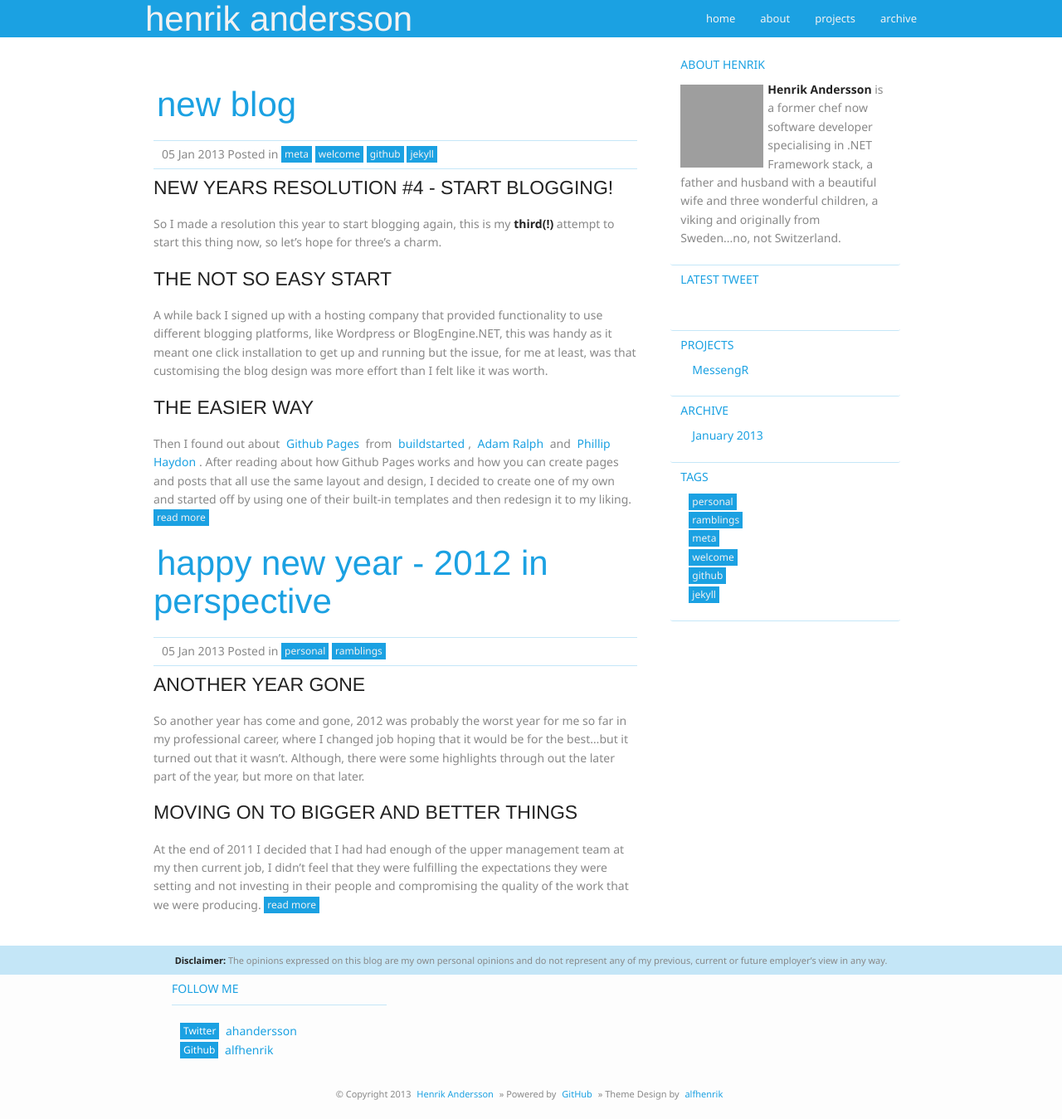
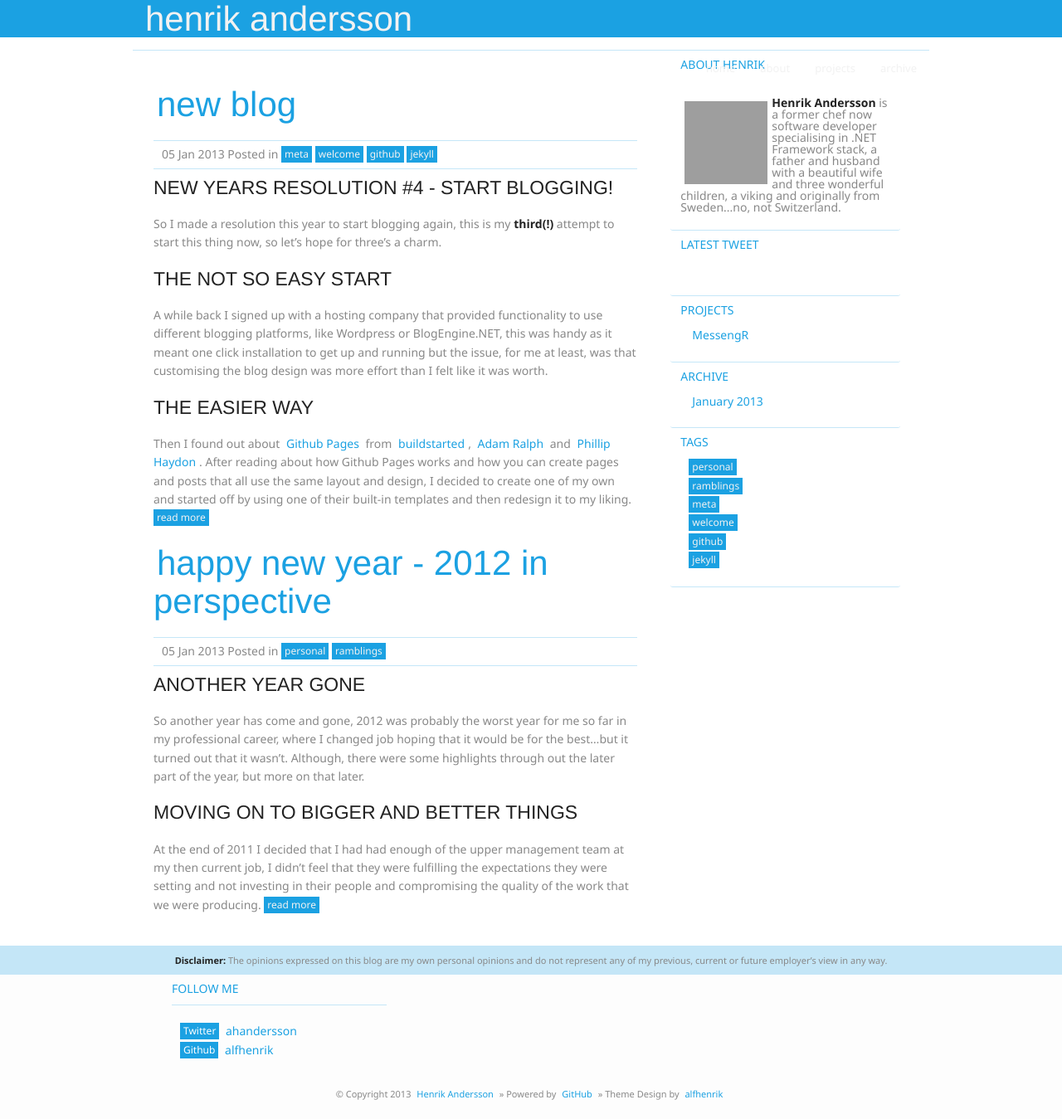
Before and after one commit to hnrkndrssn/hnrkndrssn.github.io, a Jekyll site: the page built from index.html, in a window 1280 px wide and 1349 px high. Shown: the whole window at 83% size. Built offline with Jekyll 4.4.1, drawn with Linux system fonts in a browser that asks for light colours; Markdown is read by kramdown in place of the engine named in the settings; the list of posts is cut into pages by our own code; grey boxes are pictures that could not be loaded.

Commit message:
Fix up some responsive styling

```diff
--- a/_layouts/default.html
+++ b/_layouts/default.html
@@ -56,7 +56,7 @@
             <fieldset>
                 <legend class="accent">about henrik</legend>
                 <p>
-                    <img src="http://www.gravatar.com/avatar/704f2d28f95be7e310adcdd328e621ec?s=100" alt="gravatar" style="float: left; padding: 5px 5px 0 0;" />
+                    <div id="gravatar">&nbsp;</div>
                     <strong>Henrik Andersson</strong> is a former chef now software developer specialising in .NET Framework stack, a father and husband with a beautiful wife and three wonderful children, a viking and originally from Sweden...no, not Switzerland.
                 </p>
             </fieldset>
--- a/stylesheets/styles.css
+++ b/stylesheets/styles.css
@@ -220,6 +220,14 @@
         padding: 0;
     }
 
+#gravatar {
+	background: #fff url('http://www.gravatar.com/avatar/704f2d28f95be7e310adcdd328e621ec?s=100') no-repeat top right;
+	float: left;
+	width: 100px;
+	height: 100px;
+	margin: 5px;
+}
+
 small {
     font-size: 11px;
 }
@@ -292,7 +300,7 @@
 
 .disclaimer {
     width: 100%;
-    height: 35px;
+    min-height: 35px;
     background: rgba(27, 161, 226, 0.25);
     padding: 10px 0;
     text-align: center;
@@ -342,9 +350,13 @@
     aside {
         padding: 20px 0 60px;
     }
+
+	#post {
+		padding-bottom: 50px;
+	}
 }
 
-@media print, screen and (max-width: 768px) {
+@media print, screen and (max-width: 768px){
     body {
         word-wrap: break-word;
     }
@@ -360,6 +372,16 @@
     pre, code {
         word-wrap: normal;
     }
+
+	#gravatar {
+		background: #fff url('http://www.gravatar.com/avatar/704f2d28f95be7e310adcdd328e621ec?s=50') no-repeat top right;
+		width: 50px;
+		height: 50px;
+	}
+	#post {
+		top: 3em;
+
+	}
 }
 
 @media print, screen and (max-width: 480px) {
@@ -385,6 +407,23 @@
     #post {
 		top: 3em;
 	}
+
+    section, aside {
+        float: none;
+        width: 100%;
+        margin: 0;
+    }
+
+    section {
+        width: 100%;
+        padding: 60px 0 0;
+        border-right: 0;
+        border-bottom: 1px solid rgba(27, 161, 226, 0.25);
+    }
+
+    aside {
+        padding: 20px 0 60px;
+    }
 }
 
 
```
